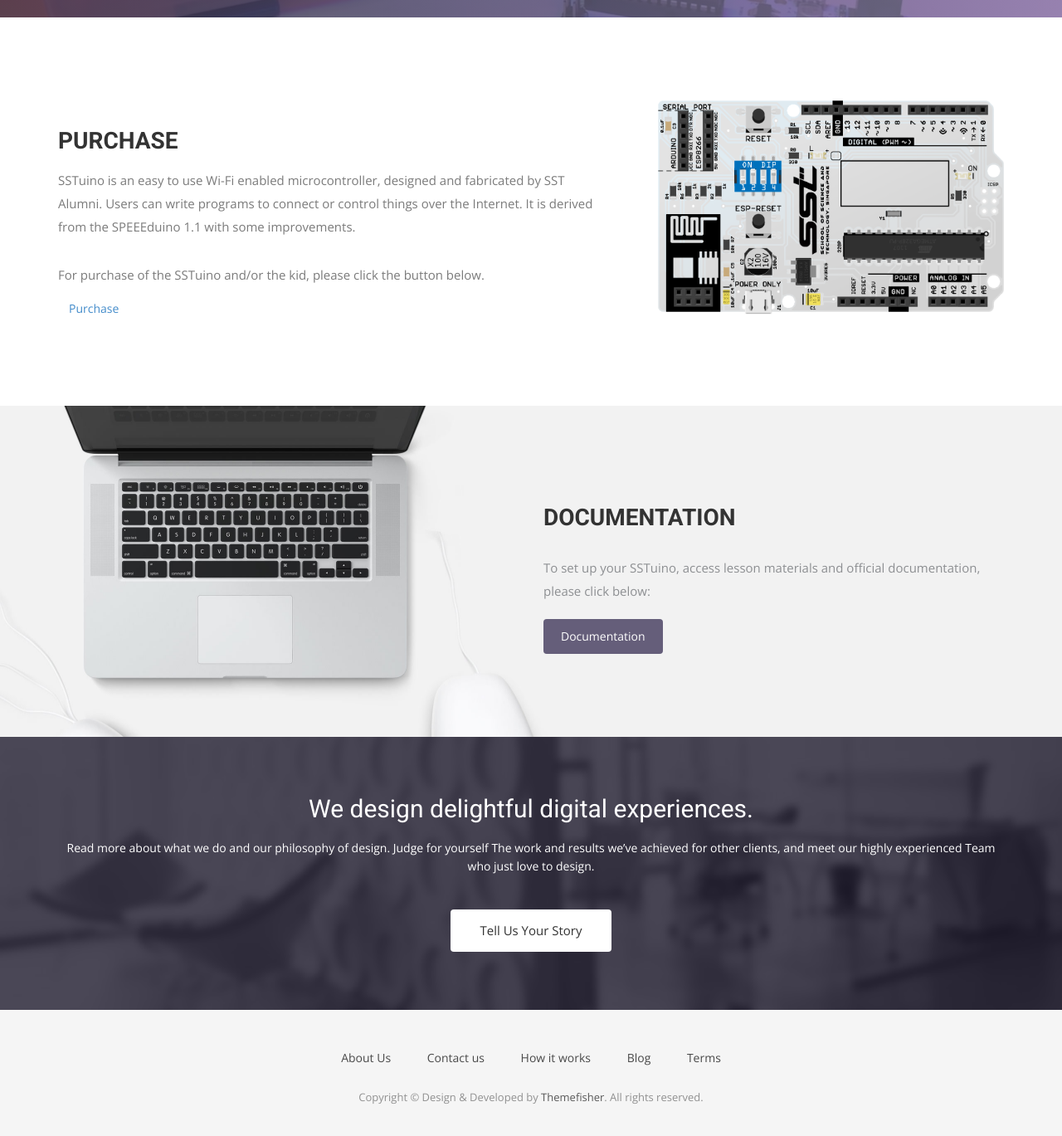
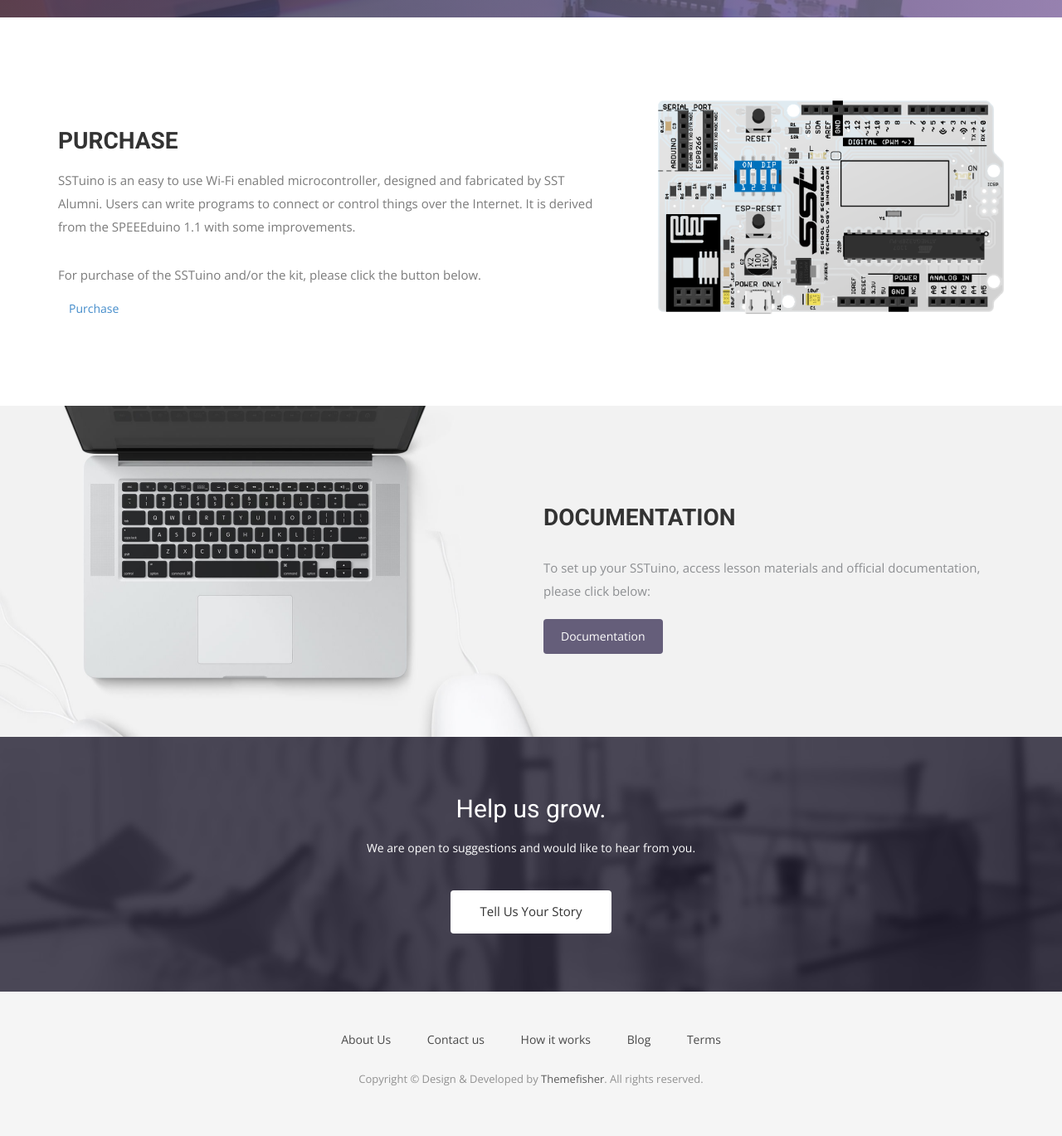
Before and after one commit to d3lta-v/SSTuino, a Jekyll site: the page built from docs/index.html, in a window 1280 px wide and 1400 px high, scrolled down 794 px. Shown: the top 1369 px of the window at 83% size. Built offline with Jekyll 4.4.1, drawn with Linux system fonts in a browser that asks for light colours; nearby versions of some CDN libraries; some web fonts are replaced.

Commit message:
Changed the call to action part

```diff
--- a/docs/index.html
+++ b/docs/index.html
@@ -28,7 +28,7 @@
             <!--<p>Far far away, behind the word mountains, far from the countries Vokalia and Consonantia, there live the blind texts. Separated they live in Bookmarksgrove right at the coast of the Semantics</p>-->
           </div>
           <p>SSTuino is an easy to use Wi-Fi enabled microcontroller, designed and fabricated by SST Alumni. Users can write programs to connect or control things over the Internet. It is derived from the SPEEEduino 1.1 with some improvements.</p>
-          <p>For purchase of the SSTuino and/or the kid, please click the button below.</p>
+          <p>For purchase of the SSTuino and/or the kit, please click the button below.</p>
           <a href="#" class="btn btn-view-works2">Purchase</a>
         </div>
       </div><!-- .col-md-7 close -->
@@ -129,8 +129,8 @@
     <div class="row">
       <div class="col-md-12">
         <div class="block">
-          <h2>We design delightful digital experiences.</h2>
-          <p>Read more about what we do and our philosophy of design. Judge for yourself The work and results we’ve achieved for other clients, and meet our highly experienced Team who just love to design.</p>
+          <h2>Help us grow.</h2>
+          <p>We are open to suggestions and would like to hear from you.</p>
           <a class="btn btn-default btn-call-to-action" href="#" >Tell Us Your Story</a>
         </div>
       </div>
```
